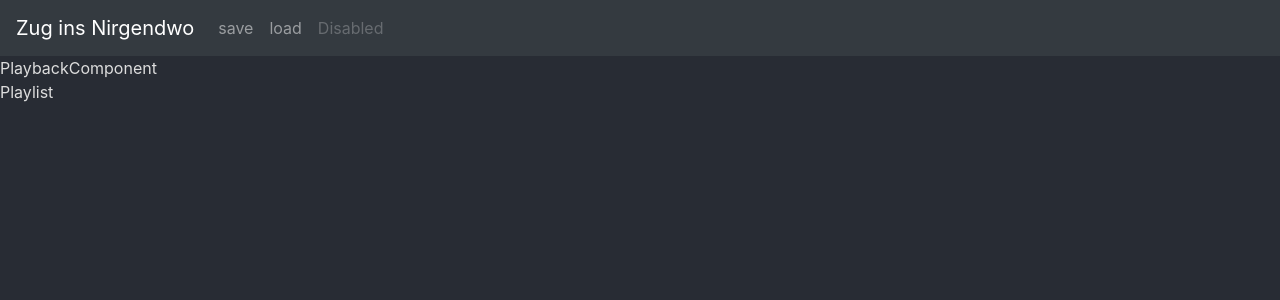
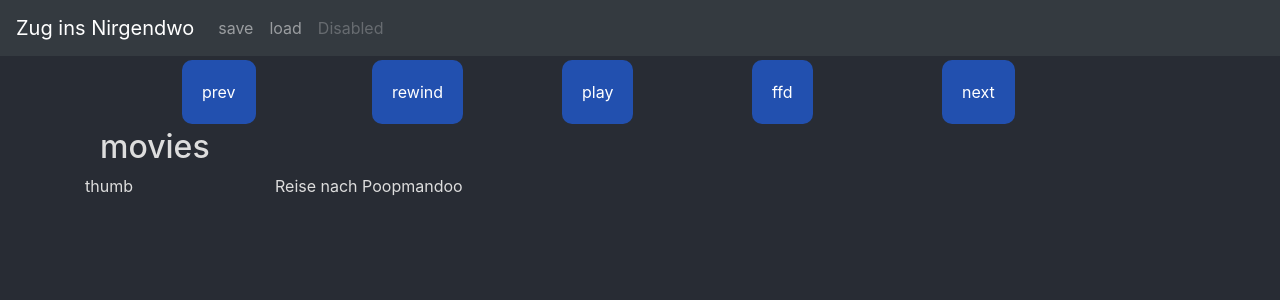
Before and after one commit to crocdialer/zug_ins_nirgendwo_webinterface_v2, a React (Create React App) app: page / in a window 1280 px wide. Shown: the top 300 px of the page. Built offline with nearby package versions, Linux system fonts and the light colour scheme; no server answers.

Commit message:
rough outline here

```diff
--- a/src/App.js
+++ b/src/App.js
@@ -21,7 +21,13 @@ class App extends Component {
     // this.eventSource.addEventListener('node', this.handleNodeEvent, false);
     // this.eventSource.addEventListener('commands', this.handleCommandEvent, false);
   }
-  state = {};
+  state = {
+    movies:[{
+      title:"Reise nach Poopmandoo",
+      icon:"icon.png",
+      delay: 50
+    }]
+  };
 
   render() {
     return (
@@ -34,6 +40,7 @@ class App extends Component {
         />
         <Playlist
           api_host={this.api_host}
+          movies={this.state.movies}
         />
       </div>
     );
@@ -47,7 +54,7 @@ class App extends Component {
   }
 
   componentDidMount() {
-    this.update();
+    // this.update();
     // this.interval = setInterval(this.update, 1000);
   }
 
--- a/src/PlaybackComponent.css
+++ b/src/PlaybackComponent.css
@@ -0,0 +1,12 @@
+.transport_button {
+  background-color: #2250AF;
+  border: none;
+  color: white;
+  padding: 20px;
+  text-align: center;
+  text-decoration: none;
+  display: inline-block;
+  font-size: 16px;
+  margin: 4px 2px;
+  border-radius: 10px;
+}
--- a/src/PlaybackComponent.js
+++ b/src/PlaybackComponent.js
@@ -2,10 +2,46 @@ import {postData, nodeCommand} from './App.js'
 import React, { Component } from 'react';
 import './PlaybackComponent.css';
 
+function PlaybackButton(props){
+  // title, handler
+  let clickHandler = ()=>{console.log("button: " + props.title);}
+
+  return(
+    <div className="col-sm-2 col-2">
+      <button className="transport_button" onClick={clickHandler}>{props.title}</button>
+    </div>);
+}
+
 function PlaybackComponent(props){
+  let dummyHandler = ()=>{console.log("button handler");}
     return(
-      <div className="playlist" >
-        PlaybackComponent
+      <div className="container playbackComponent">
+        <div className="row">
+          {/* spacer */}
+          <div className="col-sm-1 col-1"/>
+          <PlaybackButton
+            title="prev"
+            handler={dummyHandler}
+          />
+          <PlaybackButton
+            title="rewind"
+            handler={dummyHandler}
+          />
+          <PlaybackButton
+            title="play"
+            handler={dummyHandler}
+          />
+          <PlaybackButton
+            title="ffd"
+            handler={dummyHandler}
+          />
+          <PlaybackButton
+            title="next"
+            handler={dummyHandler}
+          />
+          {/* spacer */}
+          <div className="col-sm-1 col-1"/>
+        </div>
       </div>
     );
 }
--- a/src/Playlist.js
+++ b/src/Playlist.js
@@ -3,12 +3,32 @@ import React, { Component } from 'react';
 import './Playlist.css';
 
 class Playlist extends Component {
+
+  renderMovieList(movieList){
+    let movies = movieList.map((movie)=>{
+      return(
+        <div className="row">
+          <div className="col-sm-2 col-2">
+            thumb
+          </div>
+          <div className="col-sm-10 col-10">{movie.title}</div>
+        </div>
+      );
+    });
+    return movies;
+  }
+
   render() {
     let api_host = this.props.api_host;
 
     return (
-      <div className="playlist">
-        Playlist
+      <div className="container playlist">
+        <div className="col-sm-10 col-10">
+          <h2>
+            movies
+          </h2>
+        </div>
+        {this.renderMovieList(this.props.movies)}
       </div>
     );
   }
```
